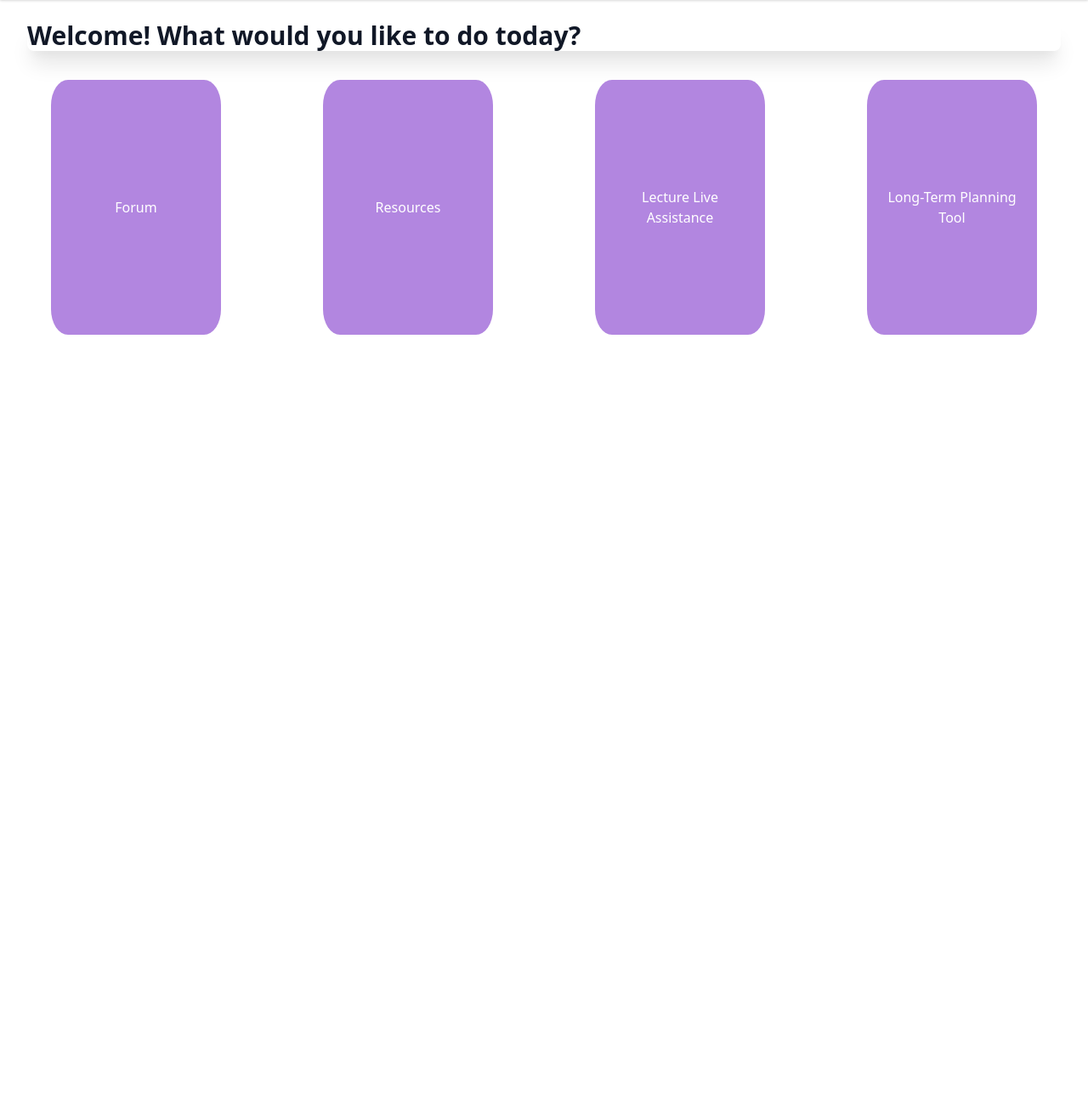
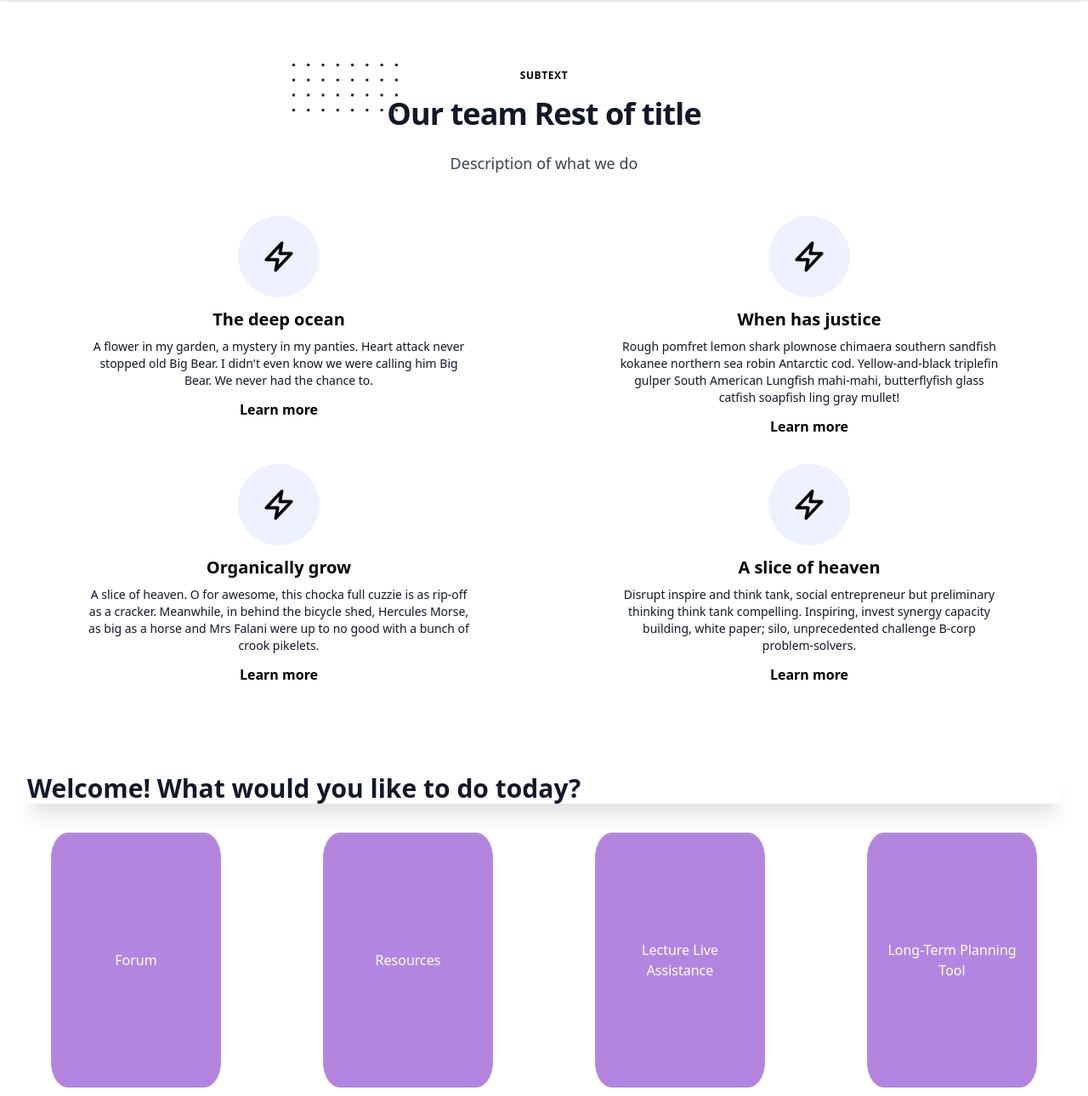
Before and after one commit to Neurocator/Neurocator, a Flask app: page / in a window 1280 px wide. Shown: the part 64-1354 px from the top of the page at 85% size. Before the commit the page ends 458 px from the top, so only its background shows below. Run offline with Flask 3, Linux system fonts and the light colour scheme; some libraries are stand-ins or nearby versions.

Commit message:
added copy paste ui

```diff
--- a/templates/index.html.j2
+++ b/templates/index.html.j2
@@ -2,6 +2,84 @@
 
 {% block body %}
     <!-- Main Content -->
+
+    <div class="px-4 py-16 mx-auto sm:max-w-xl md:max-w-full lg:max-w-screen-xl md:px-24 lg:px-8 lg:py-20">
+        <div class="max-w-xl mb-10 md:mx-auto sm:text-center lg:max-w-2xl md:mb-12">
+            <div>
+            <p class="inline-block px-3 py-px mb-4 text-xs font-semibold tracking-wider text-teal-900 uppercase rounded-full bg-teal-accent-400">
+                Subtext
+            </p>
+            </div>
+            <h2 class="max-w-lg mb-6 font-sans text-3xl font-bold leading-none tracking-tight text-gray-900 sm:text-4xl md:mx-auto">
+            <span class="relative inline-block">
+                <svg viewBox="0 0 52 24" fill="currentColor" class="absolute top-0 left-0 z-0 hidden w-32 -mt-8 -ml-20 text-blue-gray-100 lg:w-32 lg:-ml-28 lg:-mt-10 sm:block">
+                <defs>
+                    <pattern id="ea469ae8-e6ec-4aca-8875-fc402da4d16e" x="0" y="0" width=".135" height=".30">
+                    <circle cx="1" cy="1" r=".7"></circle>
+                    </pattern>
+                </defs>
+                <rect fill="url(#ea469ae8-e6ec-4aca-8875-fc402da4d16e)" width="52" height="24"></rect>
+                </svg>
+                <span class="relative">Our team</span>
+            </span>
+            Rest of title
+            </h2>
+            <p class="text-base text-gray-700 md:text-lg">
+            Description of what we do
+            </p>
+        </div>
+        <div class="grid gap-8 row-gap-10 lg:grid-cols-2">
+            <div class="max-w-md sm:mx-auto sm:text-center">
+            <div class="flex items-center justify-center w-16 h-16 mb-4 rounded-full bg-indigo-50 sm:mx-auto sm:w-24 sm:h-24">
+                <svg class="w-12 h-12 text-deep-purple-accent-400 sm:w-16 sm:h-16" stroke="currentColor" viewBox="0 0 52 52">
+                <polygon stroke-width="3" stroke-linecap="round" stroke-linejoin="round" fill="none" points="29 13 14 29 25 29 23 39 38 23 27 23"></polygon>
+                </svg>
+            </div>
+            <h6 class="mb-3 text-xl font-bold leading-5">The deep ocean</h6>
+            <p class="mb-3 text-sm text-gray-900">
+                A flower in my garden, a mystery in my panties. Heart attack never stopped old Big Bear. I didn't even know we were calling him Big Bear. We never had the chance to.
+            </p>
+            <a href="/" aria-label="" class="inline-flex items-center font-semibold transition-colors duration-200 text-deep-purple-accent-400 hover:text-deep-purple-800">Learn more</a>
+            </div>
+            <div class="max-w-md sm:mx-auto sm:text-center">
+            <div class="flex items-center justify-center w-16 h-16 mb-4 rounded-full bg-indigo-50 sm:mx-auto sm:w-24 sm:h-24">
+                <svg class="w-12 h-12 text-deep-purple-accent-400 sm:w-16 sm:h-16" stroke="currentColor" viewBox="0 0 52 52">
+                <polygon stroke-width="3" stroke-linecap="round" stroke-linejoin="round" fill="none" points="29 13 14 29 25 29 23 39 38 23 27 23"></polygon>
+                </svg>
+            </div>
+            <h6 class="mb-3 text-xl font-bold leading-5">When has justice</h6>
+            <p class="mb-3 text-sm text-gray-900">
+                Rough pomfret lemon shark plownose chimaera southern sandfish kokanee northern sea robin Antarctic cod. Yellow-and-black triplefin gulper South American Lungfish mahi-mahi, butterflyfish glass catfish soapfish ling gray mullet!
+            </p>
+            <a href="/" aria-label="" class="inline-flex items-center font-semibold transition-colors duration-200 text-deep-purple-accent-400 hover:text-deep-purple-800">Learn more</a>
+            </div>
+            <div class="max-w-md sm:mx-auto sm:text-center">
+            <div class="flex items-center justify-center w-16 h-16 mb-4 rounded-full bg-indigo-50 sm:mx-auto sm:w-24 sm:h-24">
+                <svg class="w-12 h-12 text-deep-purple-accent-400 sm:w-16 sm:h-16" stroke="currentColor" viewBox="0 0 52 52">
+                <polygon stroke-width="3" stroke-linecap="round" stroke-linejoin="round" fill="none" points="29 13 14 29 25 29 23 39 38 23 27 23"></polygon>
+                </svg>
+            </div>
+            <h6 class="mb-3 text-xl font-bold leading-5">Organically grow</h6>
+            <p class="mb-3 text-sm text-gray-900">
+                A slice of heaven. O for awesome, this chocka full cuzzie is as rip-off as a cracker. Meanwhile, in behind the bicycle shed, Hercules Morse, as big as a horse and Mrs Falani were up to no good with a bunch of crook pikelets.
+            </p>
+            <a href="/" aria-label="" class="inline-flex items-center font-semibold transition-colors duration-200 text-deep-purple-accent-400 hover:text-deep-purple-800">Learn more</a>
+            </div>
+            <div class="max-w-md sm:mx-auto sm:text-center">
+            <div class="flex items-center justify-center w-16 h-16 mb-4 rounded-full bg-indigo-50 sm:mx-auto sm:w-24 sm:h-24">
+                <svg class="w-12 h-12 text-deep-purple-accent-400 sm:w-16 sm:h-16" stroke="currentColor" viewBox="0 0 52 52">
+                <polygon stroke-width="3" stroke-linecap="round" stroke-linejoin="round" fill="none" points="29 13 14 29 25 29 23 39 38 23 27 23"></polygon>
+                </svg>
+            </div>
+            <h6 class="mb-3 text-xl font-bold leading-5">A slice of heaven</h6>
+            <p class="mb-3 text-sm text-gray-900">
+                Disrupt inspire and think tank, social entrepreneur but preliminary thinking think tank compelling. Inspiring, invest synergy capacity building, white paper; silo, unprecedented challenge B-corp problem-solvers.
+            </p>
+            <a href="/" aria-label="" class="inline-flex items-center font-semibold transition-colors duration-200 text-deep-purple-accent-400 hover:text-deep-purple-800">Learn more</a>
+            </div>
+        </div>
+    </div>
+
     <div class="py-6">
         <div class="max-w-7xl mx-auto sm:px-6 lg:px-8">
             <div class="bg-white overflow-hidden shadow-xl sm:rounded-lg">
@@ -10,6 +88,8 @@
             </div>
         </div>
     </div>
+
+
 
     <!-- Page Options -->
     <!-- <form method = "POST" action="forum"> form is going to be submitted via GET request-->
```
